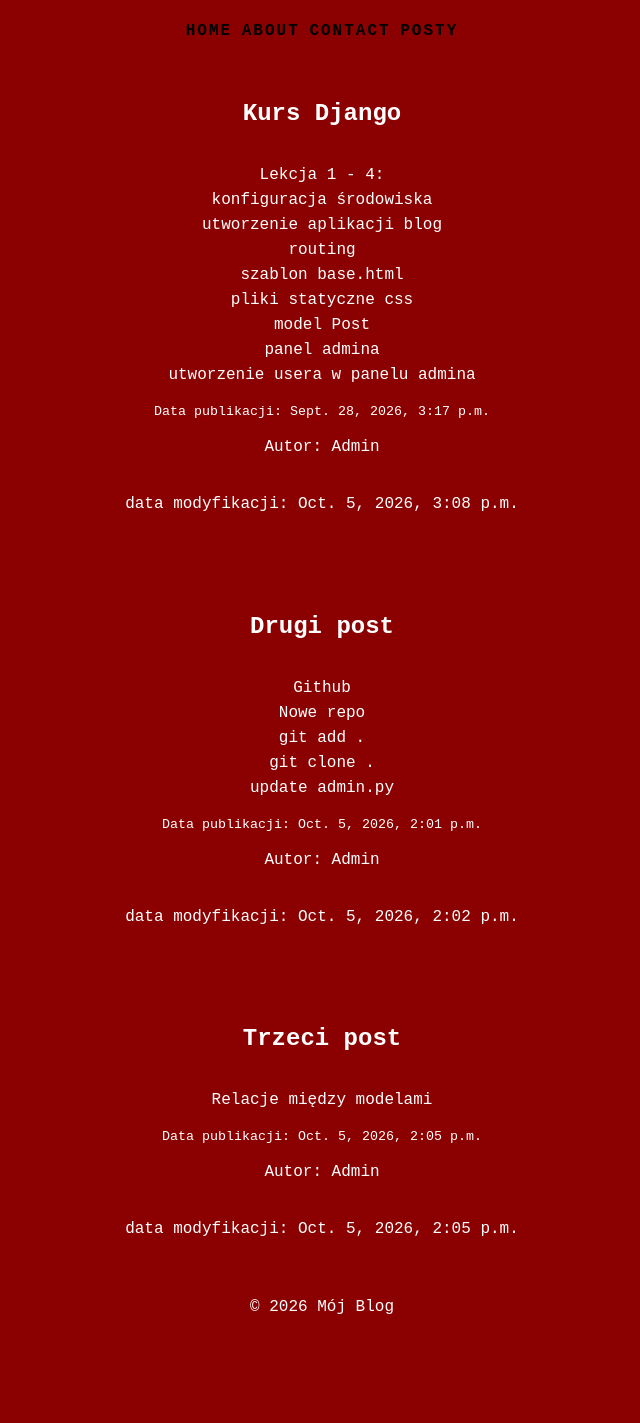
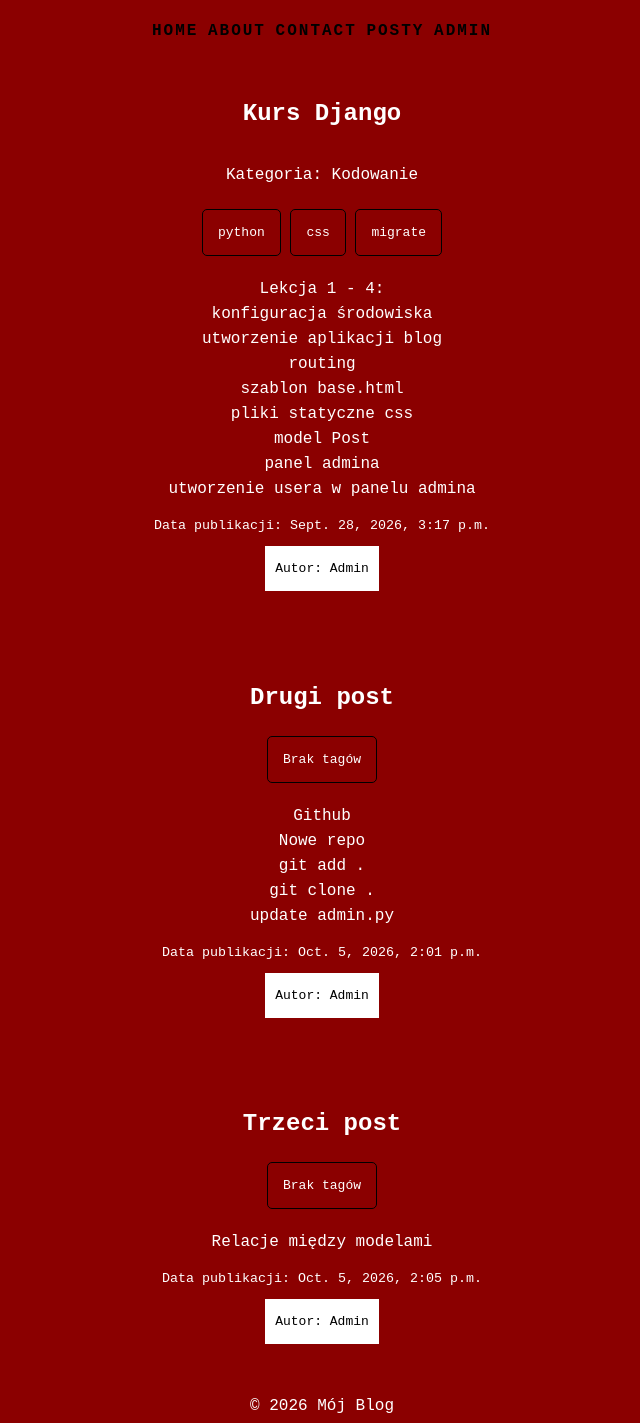
Before and after one commit to Linu12/szkolenie-django, a Django app: page /lista_postow/ in a window 1280 px wide. Shown: the part 58-1481 px from the top of the page, without its empty margins (318-958 px from the left). Before the commit the page ends 1372 px from the top, so only its background shows below. Run offline with Django 5.2, Linux system fonts and the light colour scheme; data comes from the database, SQL or seed files in the repository; both versions use the stored data as it was after the commit.

Commit message:
dodanie tagów, kategorii, nowy css, nowe modele, update panel admina

```diff
--- a/blog/admin.py
+++ b/blog/admin.py
@@ -1,6 +1,8 @@
 from django.contrib import admin
-from .models import Post
+from .models import Post, Kategoria, Tag
 
+admin.site.register(Kategoria)
+admin.site.register(Tag)
 
 @admin.register(Post)
 class PostAdmin(admin.ModelAdmin):
@@ -18,3 +20,5 @@ class PostAdmin(admin.ModelAdmin):
     )
 
     search_fields = ('tytul', 'tresc', 'autor')
+
+    ordering = ('-data_publikacji',)
--- a/blog/models.py
+++ b/blog/models.py
@@ -1,6 +1,22 @@
 from django.db import models
+# Create your models here.
+class Kategoria(models.Model):
+    nazwa = models.CharField(max_length=100)
 
-# Create your models here.
+    def __str__(self):
+        return self.nazwa
+    class Meta:
+        verbose_name_plural = "Kategorie"
+
+class Tag(models.Model):
+    nazwa = models.CharField(max_length=50)
+
+    def __str__(self):
+        return self.nazwa
+    class Meta:
+        verbose_name_plural = "Tagi"
+
+
 
 class Post(models.Model):
     tytul = models.CharField(max_length=200)
@@ -9,6 +25,14 @@ class Post(models.Model):
     data_modyfikacji = models.DateTimeField(auto_now=True)
     autor = models.CharField(max_length=100, default="Admin")
     opublikowany = models.BooleanField(default=True)
+    kategoria = models.ForeignKey(
+        Kategoria,
+        on_delete=models.CASCADE,
+        null=True,
+        blank=True,
+        related_name="posty"
+    )
+    tagi = models.ManyToManyField(Tag, blank=True, related_name='posty')
 
     def __str__(self):
         return self.tytul
--- a/blog/views.py
+++ b/blog/views.py
@@ -1,6 +1,6 @@
 from django.shortcuts import render
 from django.http import HttpResponse
-from .models import Post
+from .models import Post, Tag, Kategoria
 
 # Create your views here.
 
--- a/static/css/style.css
+++ b/static/css/style.css
@@ -4,7 +4,6 @@ body{
     text-align: center;
     font-family: 'Courier New', Courier, monospace;
 }
-
 a{
     color: black;
     text-decoration: none;
@@ -12,11 +11,7 @@ a{
     text-transform: uppercase;
     letter-spacing: 2px;
 }
-p {
-    line-height: 10px;
-}
 article {
-
         padding: 20px;
         margin: 20px;
         display: flex;
@@ -24,7 +19,20 @@ article {
         align-items: center;
         justify-content: center;
     }
-
 p{
   line-height: 25px;
 }
+
+.tag{
+    border: 1px solid black;
+    border-radius: 5px;
+    padding: 15px;
+    font-size: small;
+}
+
+.autor{
+ background-color: white;
+ color: black;
+ font-size: small;
+    padding: 10px;
+}
--- a/templates/base.html
+++ b/templates/base.html
@@ -17,6 +17,7 @@
 <a href="/about">about</a>
 <a href="/contact">contact</a>
 <a href="/lista_postow">posty</a>
+<a href="/admin">admin</a>
 <main>
     {% block content %}
     {% endblock %}
--- a/templates/blog/lista_postow.html
+++ b/templates/blog/lista_postow.html
@@ -5,13 +5,25 @@
 
 <article>
     <h2 class="title">{{ post.tytul }}</h2>
+    {% if post.kategoria %}
+        <p>Kategoria: {{ post.kategoria.nazwa }}</p>
+    {% endif %}
+    <p>
+        {% for tag in post.tagi.all %}
+        <span class="tag">{{ tag.nazwa }}</span>
+        {% empty %}
+        <span class="tag">Brak tagów</span>
+        {% endfor %}
+    </p>
+
+
     <p>{{ post.tresc | linebreaksbr }}</p>
     <small>
         Data publikacji:
         {{ post.data_publikacji }}
     </small>
-    <p>  Autor: {{ post.autor }}</p>
-    <p>  data modyfikacji: {{ post.data_modyfikacji }}</p>
+    <p class="autor">  Autor: {{ post.autor }}</p>
+<!--    <p>  data modyfikacji: {{ post.data_modyfikacji }}</p>-->
 </article>
 
 {% empty %}
```
Also changed, not shown: blog/migrations/0005_kategoria_post_kategoria.py (added), blog/migrations/0006_tag_alter_kategoria_options_post_tagi.py (added), db.sqlite3, 1 other file.
